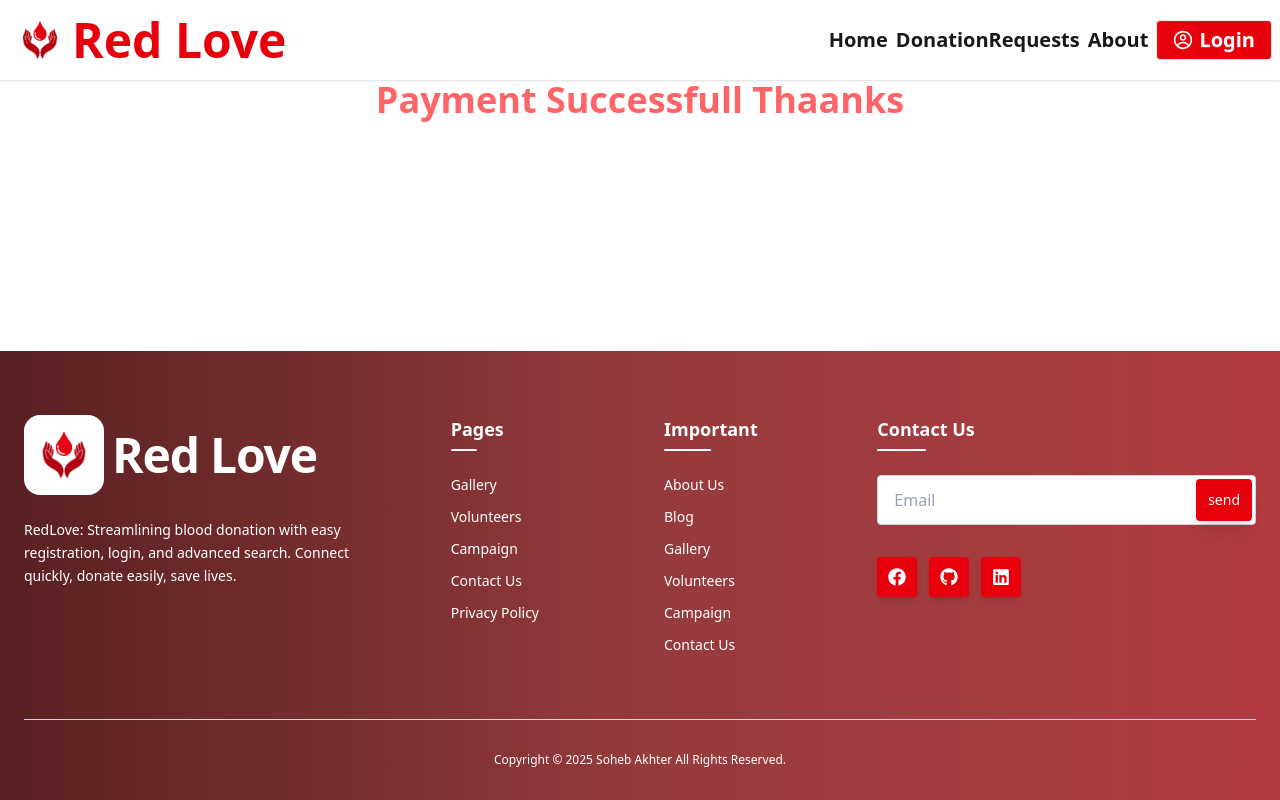
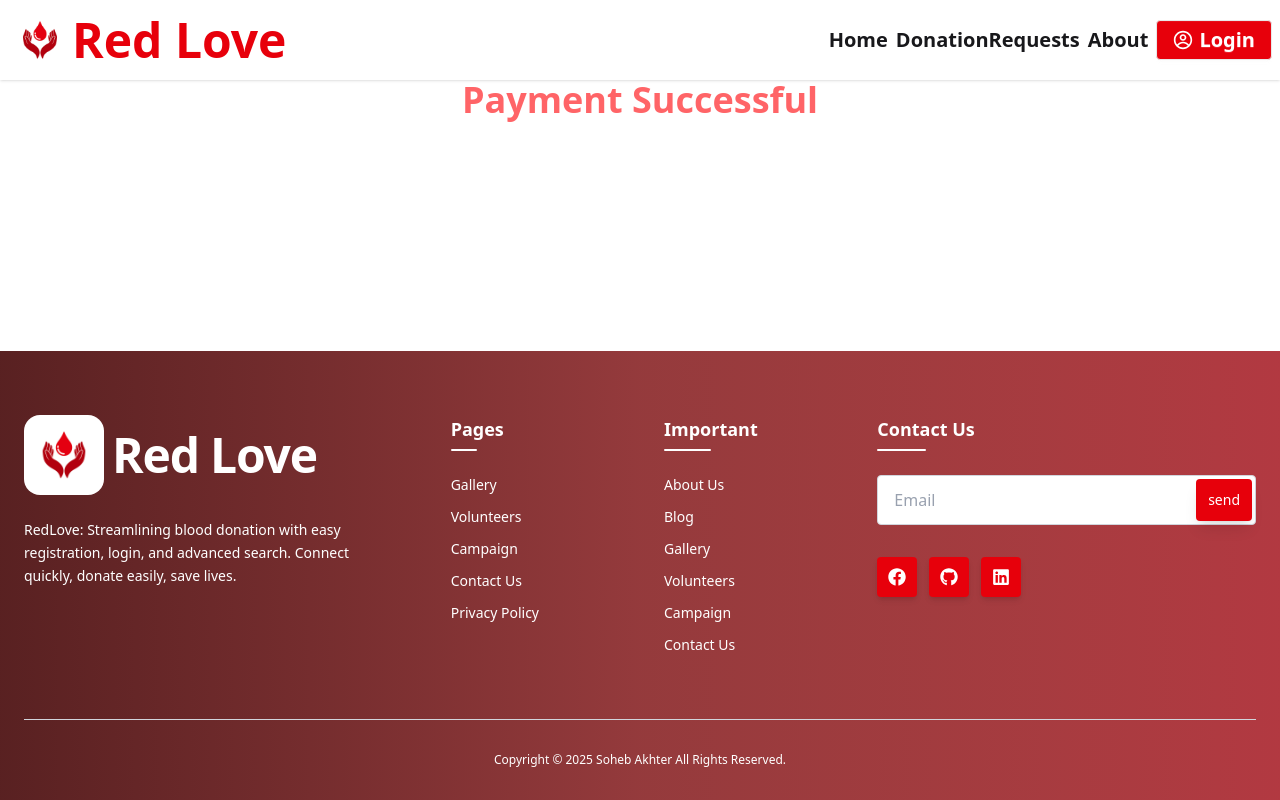
Before and after one commit to sohebakhter/blood-donation-client, a React (Vite) app: page /funding/payment-success in a window 1280 px wide. Built offline with nearby package versions, Linux system fonts and the light colour scheme; no server answers.

Commit message:
added navigation to the payment success page

```diff
--- a/src/Pages/Payment/PaymentSuccess.jsx
+++ b/src/Pages/Payment/PaymentSuccess.jsx
@@ -1,5 +1,5 @@
 import React, { useEffect } from "react";
-import { useSearchParams } from "react-router";
+import { useNavigate, useSearchParams } from "react-router";
 import useAxiosSecure from "../../Hooks/useAxiosSecure";
 import { toast } from "react-toastify";
 
@@ -7,6 +7,7 @@ const PaymentSuccess = () => {
   const axiosSecure = useAxiosSecure();
   const [searchParams] = useSearchParams();
   const session_id = searchParams.get("session_id");
+  const navigate = useNavigate();
   //   console.log(session_id);
 
   useEffect(() => {
@@ -17,14 +18,15 @@ const PaymentSuccess = () => {
           console.log(res.data);
           if (res.data.insertedId) {
             toast.success("payment successful");
+            navigate("/funding");
           }
         });
     }
-  }, [session_id, axiosSecure]);
+  }, [session_id, axiosSecure, navigate]);
   return (
     <div className="max-w-7xl mx-auto">
       <h1 className="text-4xl font-semibold text-red-400 text-center">
-        Payment Successfull Thaanks
+        Payment Successful
       </h1>
     </div>
   );
```
